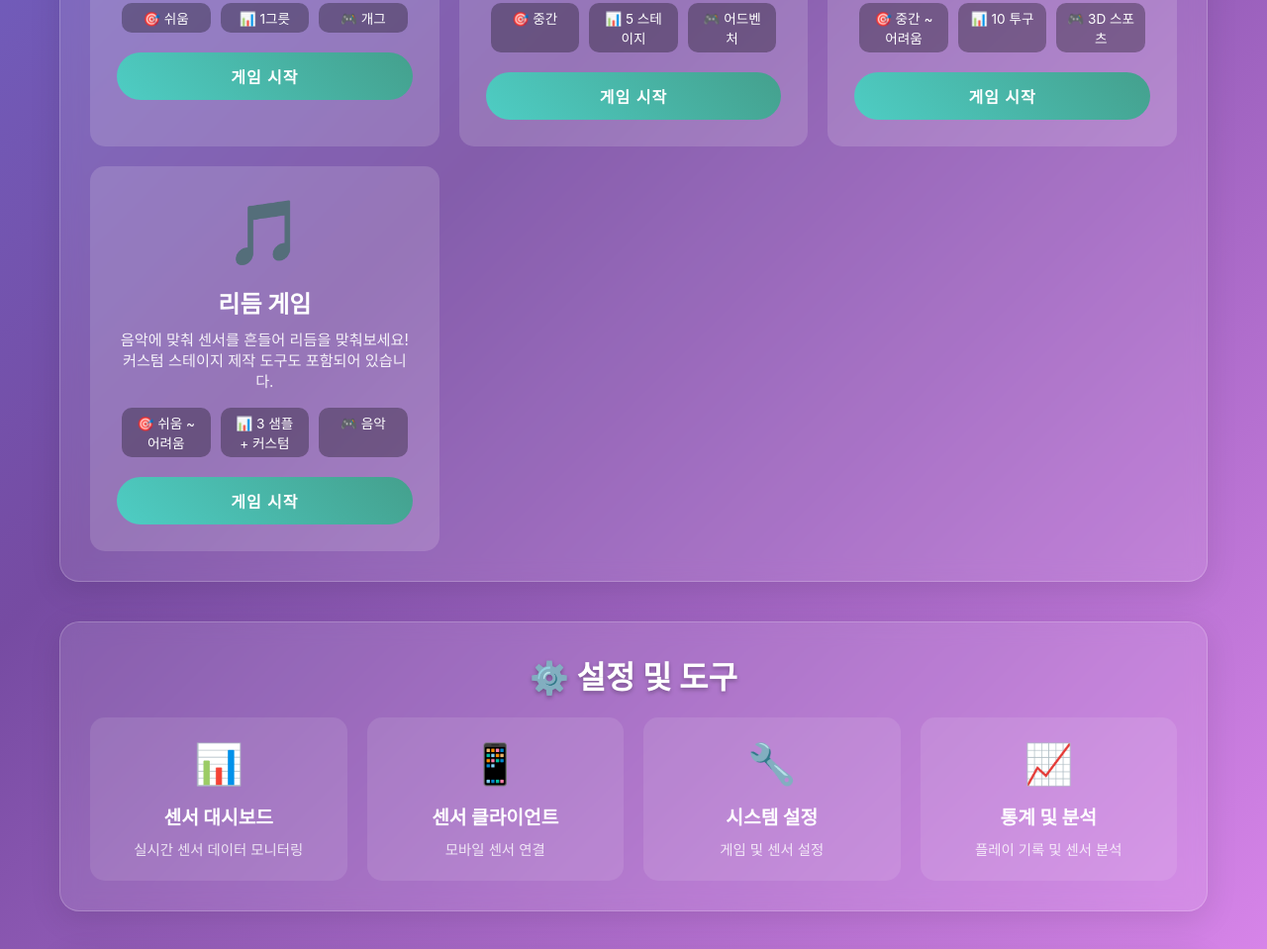
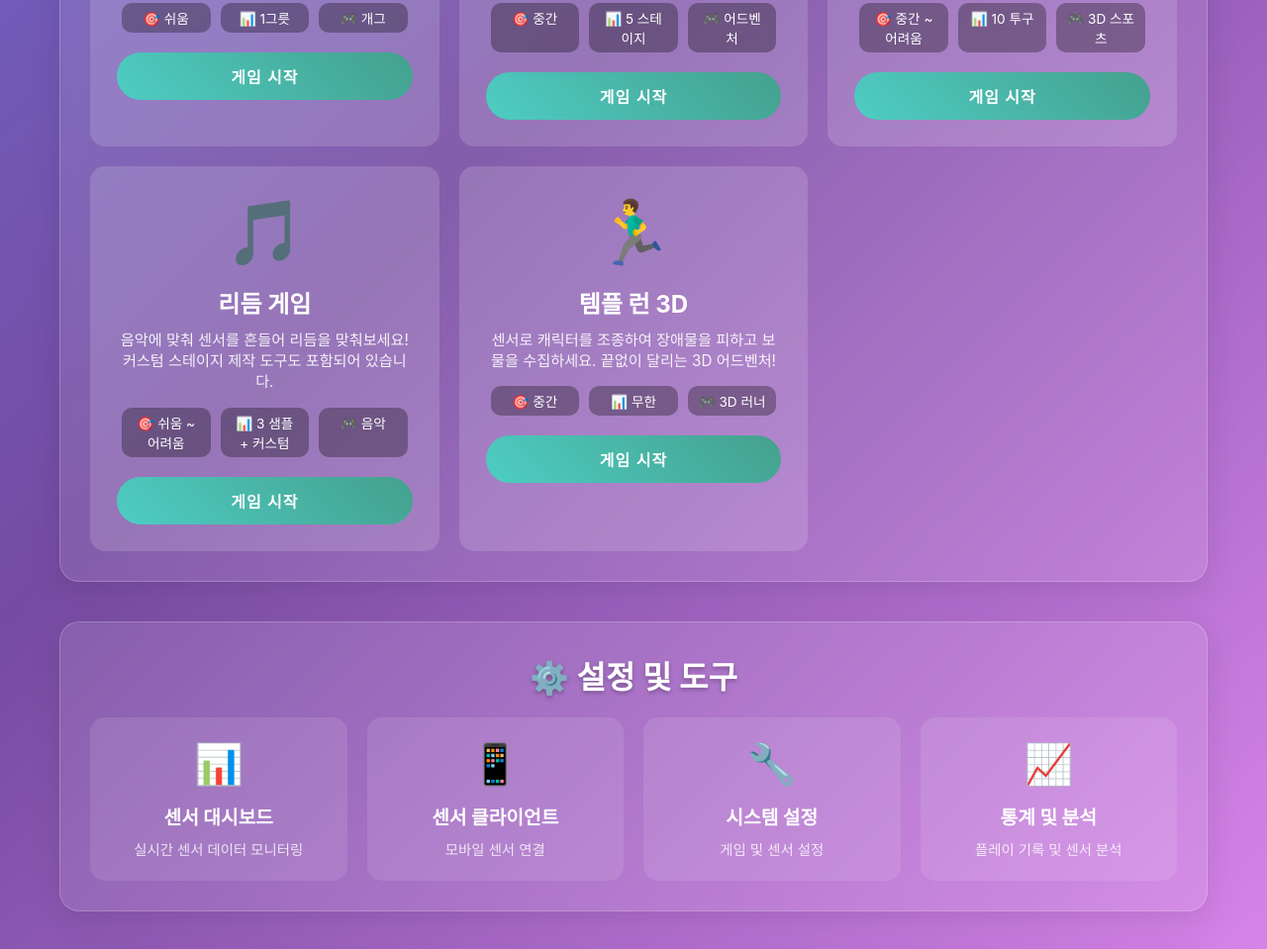
Before and after one commit to cmhblue1225/sensor_game, a website: page index.html in a window 1280 px wide. Shown: the part 1381-2340 px from the top of the page at 99% size. Drawn offline with Linux system fonts and the light colour scheme.

Commit message:
feat: Add Temple Run Game to main menu and server routes
This commit adds the Temple Run Game to the main index.html game list and configures the corresponding server routes in sensor-websocket-server.js. This allows users to launch the Temple Run Game directly from the main platform menu.

```diff
--- a/index.html
+++ b/index.html
@@ -520,6 +520,17 @@
                 levels: '3 샘플 + 커스텀',
                 type: '음악',
                 featured: true
+            },
+            {
+                id: 'temple-run',
+                title: '템플 런 3D',
+                icon: '🏃‍♂️',
+                description: '센서로 캐릭터를 조종하여 장애물을 피하고 보물을 수집하세요. 끝없이 달리는 3D 어드벤처!',
+                url: '/temple-run-game',
+                difficulty: '중간',
+                levels: '무한',
+                type: '3D 러너',
+                featured: true
             }
         ];
 
```
Also changed, not shown: sensor-websocket-server.js (+12 -0 lines).
